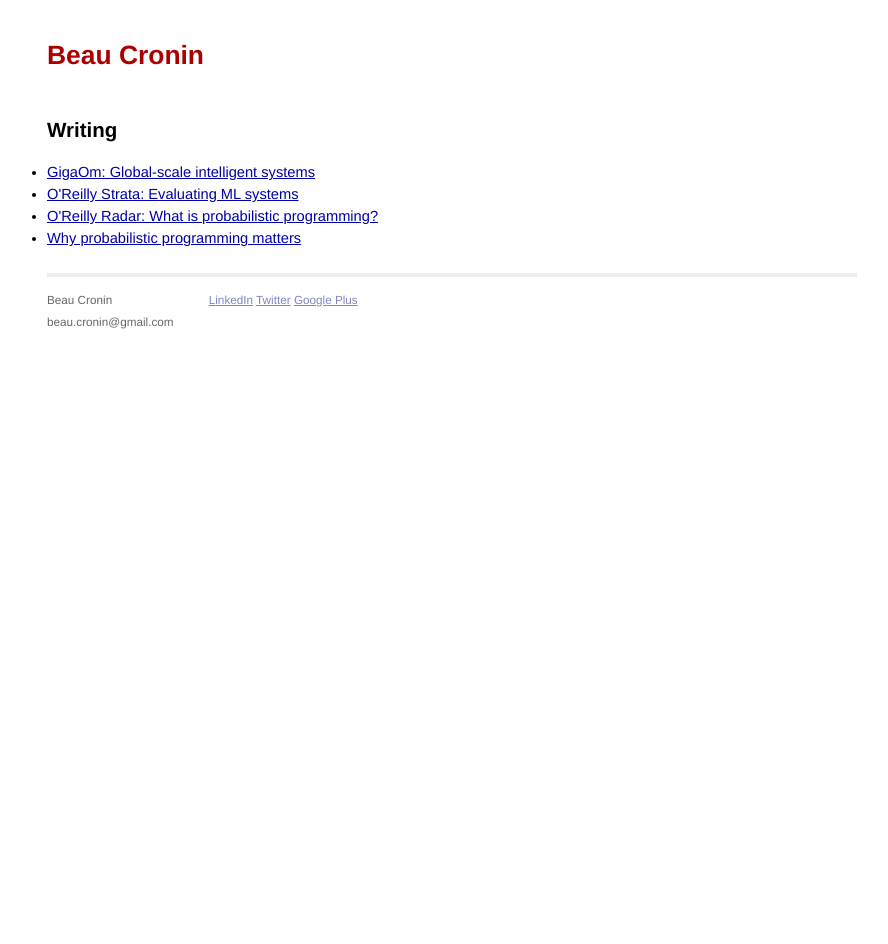
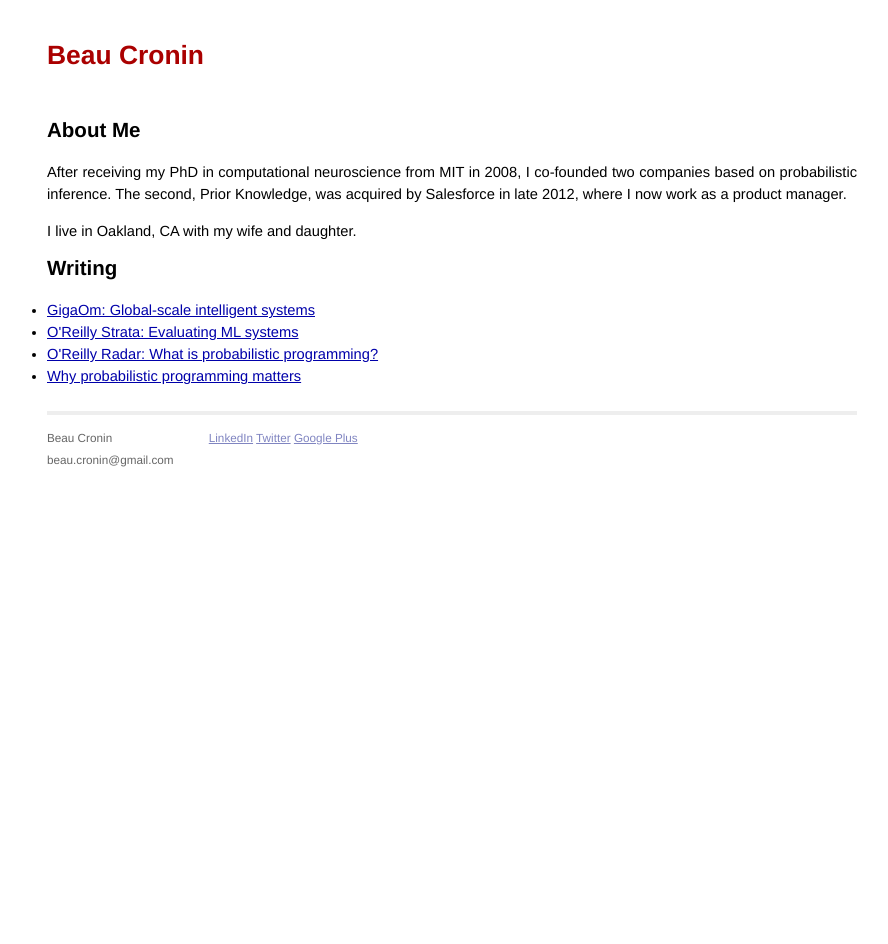
Before and after one commit to beaucronin/beaucronin.github.com, a Jekyll site: the page built from index.html, in a window 1280 px wide. Shown: the whole page, without its empty margins (188-1076 px from the left). Built offline with Jekyll 4.4.1, drawn with Linux system fonts in a browser that asks for light colours.

Commit message:
Update index.html

```diff
--- a/index.html
+++ b/index.html
@@ -4,6 +4,9 @@
 ---
 
 <div id="home">
+  <h1>About Me</h1>
+  <p>After receiving my PhD in computational neuroscience from MIT in 2008, I co-founded two companies based on probabilistic inference. The second, Prior Knowledge, was acquired by Salesforce in late 2012, where I now work as a product manager.</p>
+  <p>I live in Oakland, CA with my wife and daughter.</p>
   <h1>Writing</h1>
   <ul>
     <li><a href="http://gigaom.com/2013/06/30/what-happens-when-the-world-turns-into-one-giant-brain/">GigaOm: Global-scale intelligent systems</a></li>
```
